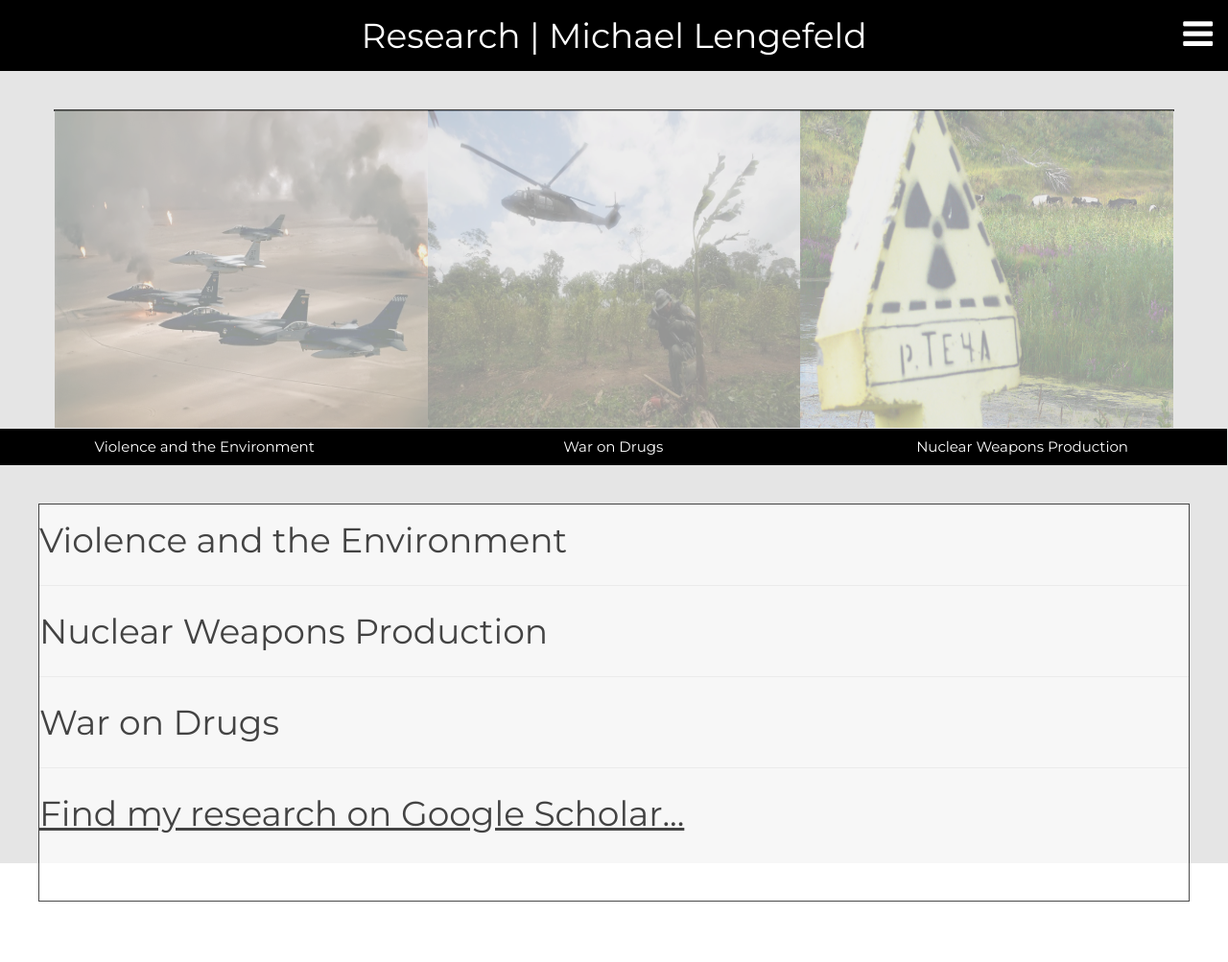
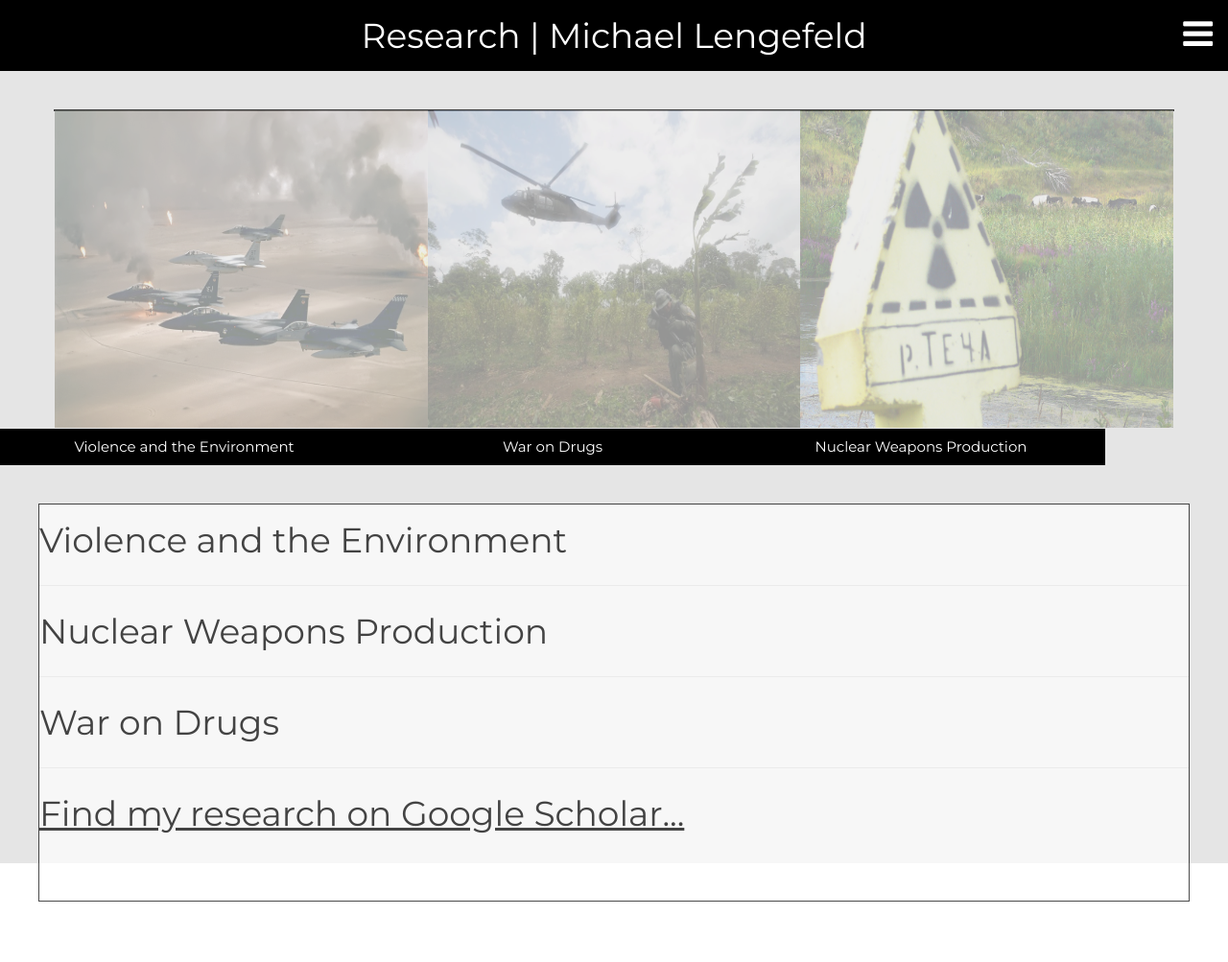
Before and after one commit to resilience1/resilience1.github.io, a Jekyll site: the page built from research.html, in a window 1280 px wide. Shown: the whole page at 96% size. Built offline with Jekyll 4.4.1, drawn with Linux system fonts in a browser that asks for light colours; nearby versions of some CDN libraries.

Commit message:
Update research.html

```diff
--- a/research.html
+++ b/research.html
@@ -24,17 +24,23 @@
 	</header>
 
 <!-- Photo grid -->
-	<div class="w3-container w3-row w3-center">
+<div class="w3-container w3-row w3-center w3-mobile">
 	<div class="background">
 	 	<div class="transbox">
 			<div class="w3-third">
-      		<img src="/img/kuwait2.jpg" style="width:100%; height: 331px" alt="Kuwaiti Oil Fires Burn as American Jets Pass Overhead">
+      			<a href="/research/vio_env.html">
+			<img border="0" alt="Kuwaiti Oil Fires Burn as American Jets Pass Overhead" src="/img/kuwait2.jpg" style="width:100%; height: 331px">
+			</a>
 		 	</div>
 		 	<div class="w3-third">
-		<img src="/img/plancolombia2.jpg" style="width:100%; height: 331px" alt="Plan Colombia and FARC. Credit: Reuters">
+			<a href="/research/colombia.html">
+				<img border="0" alt="Plan Colombia and FARC. Credit: Reuters" src="/img/plancolombia2.jpg" style="width:100%; height: 331px">
+			</a>
 			</div>
 			<div class="w3-third">
+			<a href="/research/nuclear_production.html">
 			<img src="/img/Mayak_Cows.jpg" style="width:100%; height: 331px" alt="Cows grazing near the Techa River which was highly contaminated with radioactive waste from the Mayak facility.">
+				</a>
 				</div>
 		 </div>
 	</div>
@@ -43,9 +49,9 @@
 <body>
 
 	<div class="w3-bar">
-  <button class="w3-bar-item w3-button w3-black" style="width:33.3%">Violence and the Environment</button>
-  <button class="w3-bar-item w3-button w3-black" style="width:33.3%">War on Drugs</button>
-  <button class="w3-bar-item w3-button w3-black" style="width:33.3%">Nuclear Weapons Production</button>
+  <button class="w3-bar-item w3-button w3-black" style="width:30%">Violence and the Environment</button>
+  <button class="w3-bar-item w3-button w3-black" style="width:30%">War on Drugs</button>
+  <button class="w3-bar-item w3-button w3-black" style="width:30%">Nuclear Weapons Production</button>
 </div>
 	<div class="background">
   <div class="transbox">
```
Lines whose indentation alone changed are shown as unchanged.
